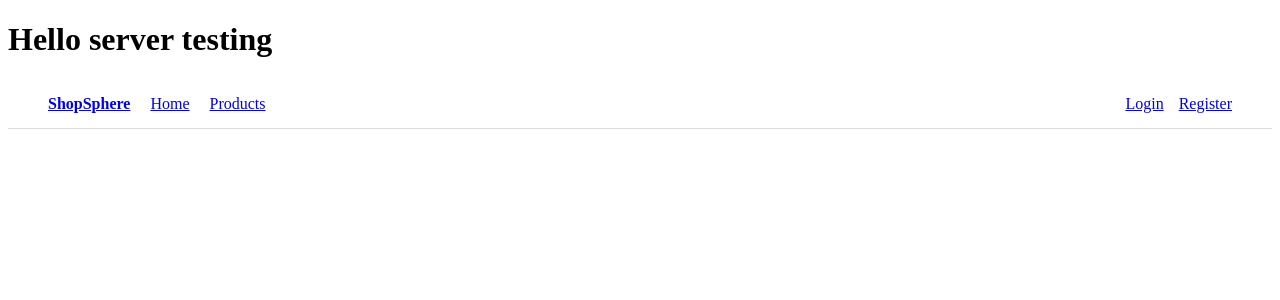
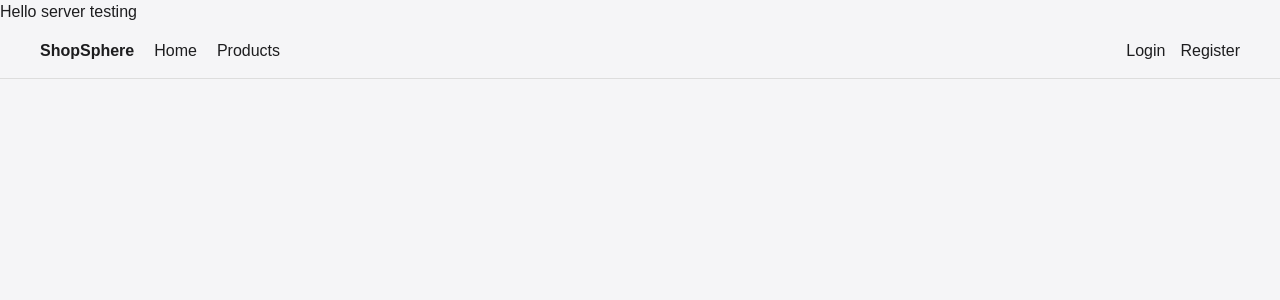
Before and after one commit to Arunanshu655/NexaCart, a React app in the folder frontend/: page / in a window 1280 px wide. Shown: the top 300 px of the page. Built offline with nearby package versions, Linux system fonts and the light colour scheme; no server answers; the HTML template or start-up script is replaced by a standard one.

Commit message:
"modi : index styling"

```diff
--- a/frontend/src/index.css
+++ b/frontend/src/index.css
@@ -0,0 +1,61 @@
+@import "tailwindcss";
+/* @import url("https://fonts.googleapis.com/css2?family=Poppins:wght@300;400;500;600;700&display=swap"); */
+
+
+
+:root {
+    --primary: #007AFF;
+    --primary-hover: #0063CC;
+
+    --background: #F5F5F7;
+    --surface: #FFFFFF;
+
+    --text: #1D1D1F;
+    --muted: #6E6E73;
+
+    --border: #E5E5E5;
+
+    --success: #34C759;
+    --warning: #FF9500;
+    --danger: #FF3B30;
+
+    --radius: 10px;
+}
+
+* {
+    margin: 0;
+    padding: 0;
+    box-sizing: border-box;
+}
+
+html {
+    scroll-behavior: smooth;
+    height: 100%;
+}
+
+body {
+    min-height: 100vh;
+    font-family: "Poppins", sans-serif;
+    background: var(--background);
+    color: var(--text);
+}
+
+#root {
+    min-height: 100vh;
+    width: 100%;
+}
+
+button {
+    cursor: pointer;
+    transition: all .2s ease;
+}
+
+a {
+    color: inherit;
+    text-decoration: none;
+}
+
+img {
+    display: block;
+    width: 100%;
+}
```
